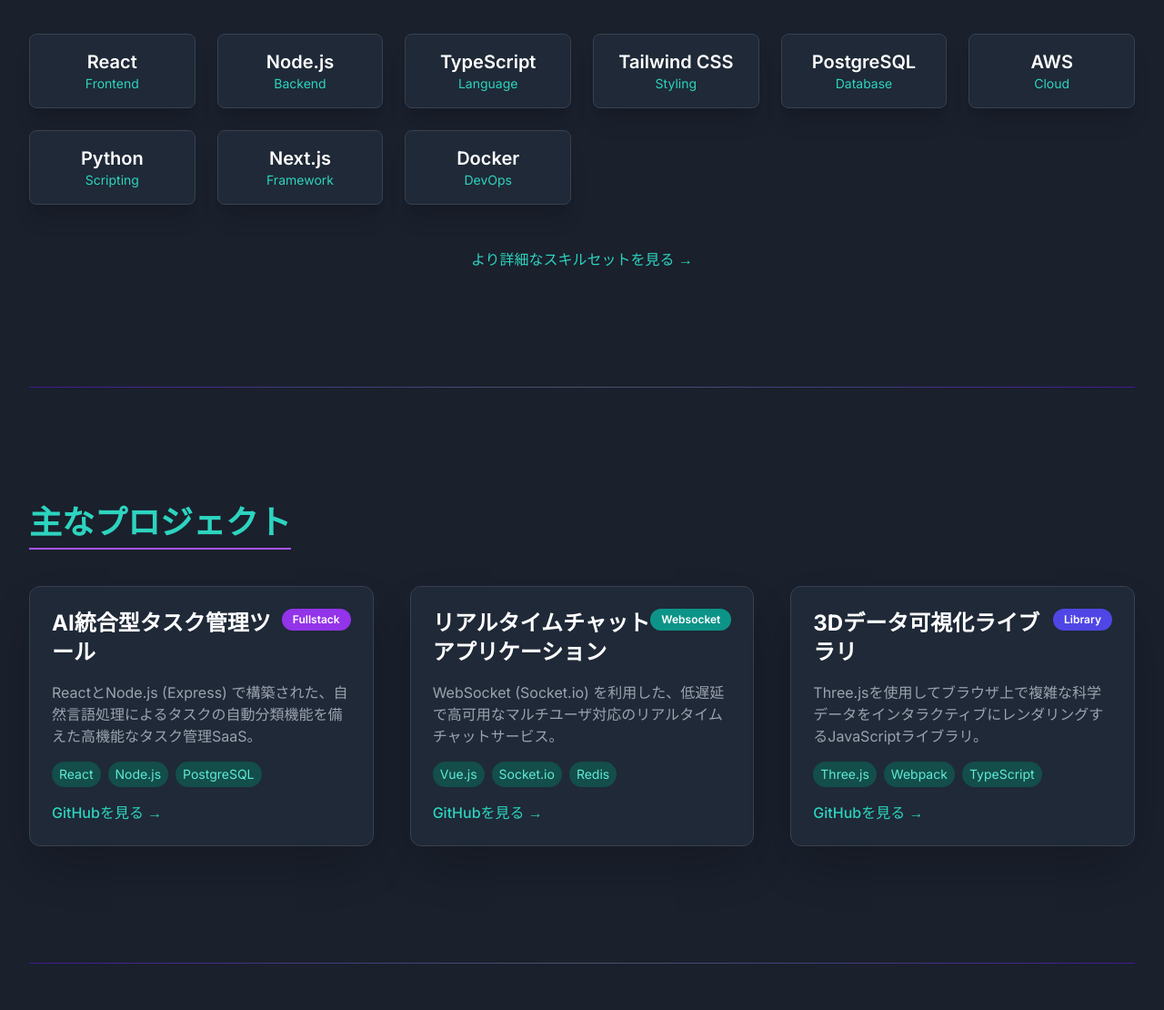
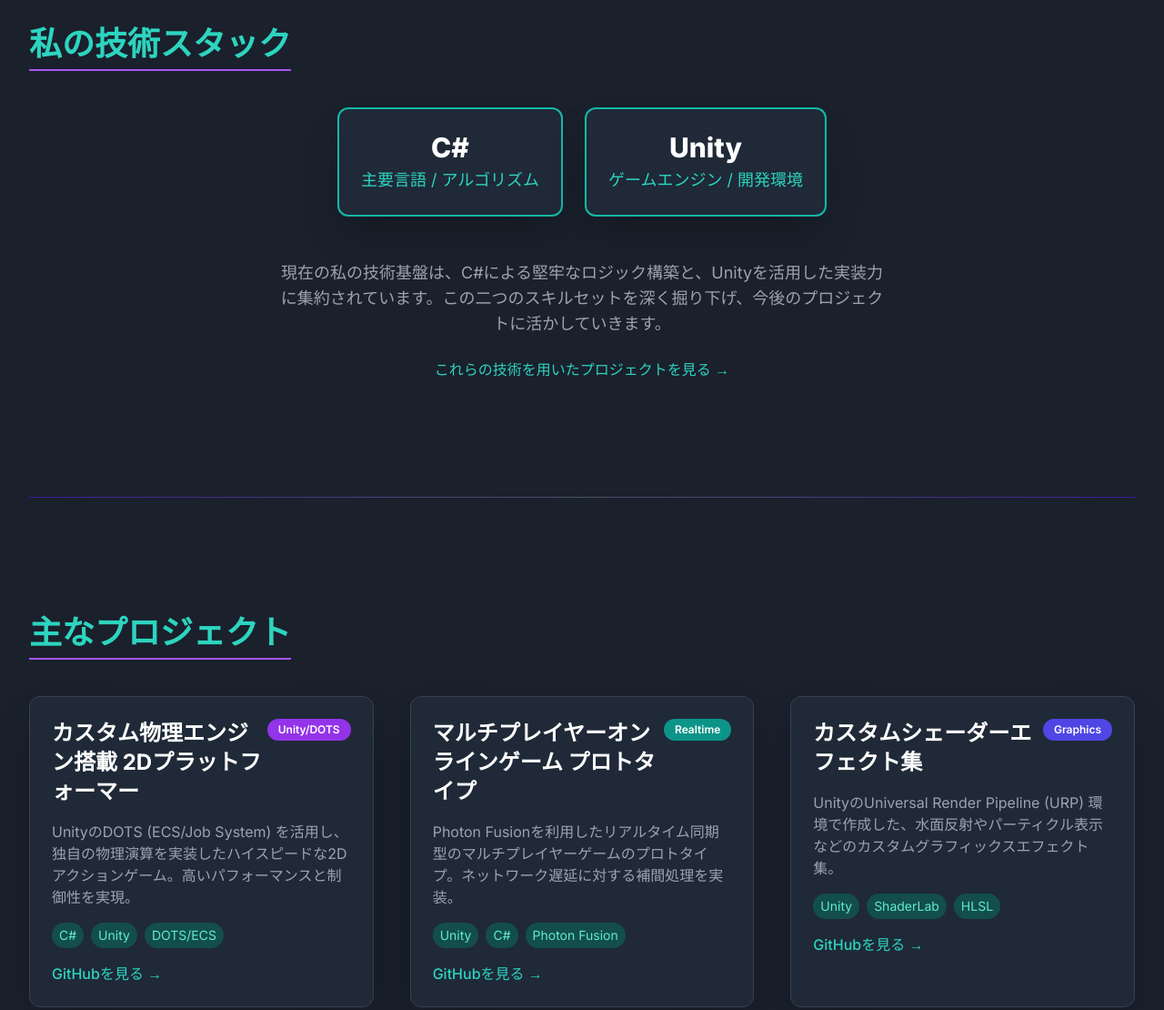
Before and after one commit to syunto0624-rgb/programmer, a plain HTML site: page index.html in a window 1280 px wide. Shown: the part 1509-2619 px from the top of the page at 91% size. Drawn offline with nearby package versions, Linux system fonts and the light colour scheme.

Commit message:
Update index.html

```diff
--- a/index.html
+++ b/index.html
@@ -3,7 +3,7 @@
 <head>
     <meta charset="UTF-8">
     <meta name="viewport" content="width=device-width, initial-scale=1.0">
-    <title>Sato Takeshi - プログラマー ポートフォリオ</title>
+    <title>Izumi Toshito - ゲーム/C#エンジニア ポートフォリオ</title>
     <!-- Tailwind CSSを読み込み、カスタム設定を有効化 -->
     <script src="https://cdn.tailwindcss.com"></script>
     <style>
@@ -58,7 +58,7 @@
                 <!-- ロゴ/名前 -->
                 <div class="flex-shrink-0">
                     <a href="#home" class="text-2xl font-bold text-teal-400 hover:text-teal-300 transition duration-300">
-                        <span class="text-purple-400">&lt;</span>Sato<span class="text-purple-400">/</span>Takeshi<span class="text-purple-400">&gt;</span>
+                        <span class="text-purple-400">&lt;</span>Izumi<span class="text-purple-400">/</span>Toshito<span class="text-purple-400">&gt;</span>
                     </a>
                 </div>
                 <!-- メニュー (デスクトップ) -->
@@ -93,24 +93,24 @@
         <section id="home" class="text-center pt-16 pb-24 border-b border-gray-800">
             <div class="relative inline-block mb-8">
                 <!-- プロフィール画像のプレースホルダー -->
-                <img src="https://placehold.co/160x160/319795/FFFFFF?text=TK" alt="プロフィール写真" class="w-40 h-40 rounded-full mx-auto object-cover border-4 border-teal-400 shadow-2xl shadow-teal-500/50">
+                <img src="https://placehold.co/160x160/319795/FFFFFF?text=IT" alt="プロフィール写真" class="w-40 h-40 rounded-full mx-auto object-cover border-4 border-teal-400 shadow-2xl shadow-teal-500/50">
                 <span class="absolute bottom-0 right-0 block h-6 w-6 rounded-full ring-4 ring-gray-900 bg-green-500" title="オンライン"></span>
             </div>
 
             <h1 class="text-5xl sm:text-7xl font-extrabold text-white mb-4 leading-tight">
                 <span class="bg-clip-text text-transparent bg-gradient-to-r from-teal-400 to-purple-500">
-                    佐藤 健
+                    伊豆味 俊登
                 </span>
             </h1>
             <p class="text-2xl text-gray-400 mb-8 font-light">
-                フルスタック開発者 | コードで未来を創造する
+                ゲーム/C#エンジニア | 楽しさと最適化を追求する
             </p>
             <a href="#projects" class="neon-button inline-flex items-center justify-center px-8 py-3 border border-transparent text-base font-medium rounded-lg text-gray-900 bg-teal-400 hover:bg-teal-300 md:py-4 md:text-lg md:px-10 transition duration-300">
                 最新プロジェクトを見る
             </a>
         </section>
 
-        <!-- 私についてセクション (About) -->
+        <!-- 私についてセクション (About) - ゲーム開発者向けに内容を刷新 -->
         <div class="section-divider"></div>
 
         <section id="about" class="py-16">
@@ -120,13 +120,13 @@
             <div class="grid grid-cols-1 lg:grid-cols-3 gap-12">
                 <div class="lg:col-span-2 text-lg leading-relaxed text-gray-300 space-y-6">
                     <p>
-                        はじめまして、佐藤健（さとう・たけし）です。私は、ユーザー体験を重視したスケーラブルで堅牢なウェブアプリケーションを構築することに情熱を注ぐ、経験豊富なフルスタック開発者です。
+                        はじめまして、伊豆味俊登（いずみ・しゅんと）です。私は主に**C#とUnity**を用いたゲーム開発を学び、実際に手を動かし始めたばかりのエンジニアです。開発経験は**半年ちょっと**と浅いですが、プレイヤーに楽しんでもらうためのゲームロジック実装、そして効率的なプログラムの書き方（アルゴリズムや最適化）に強い関心と情熱を持っています。
                     </p>
                     <p>
-                        特にJavaScriptエコシステム（React, Node.js）とクラウドネイティブ技術に深い専門知識を持っています。複雑な問題をシンプルでエレガントなコードで解決することが私の信条です。
+                        現在は、**ゲームエンジン**（Unity）の内部構造や、**プログラミング言語**（C#）の深い理解に焦点を当てて学習を進めています。基礎を固め、将来的にはパフォーマンスを追求した開発に貢献することを目指しています。
                     </p>
                     <p class="italic text-purple-400">
-                        「良いコードは詩である」— 私はこの考えに基づき、保守性と可読性の高いソフトウェア開発を常に目指しています。
+                        「技術は創造性の限界を広げる道具である」— この信念のもと、常に新しい技術を学び続け、ゲーム開発の可能性を追求しています。
                     </p>
                 </div>
                 <div class="lg:col-span-1">
@@ -134,16 +134,16 @@
                         <h3 class="text-2xl font-semibold text-white mb-4">経歴ハイライト</h3>
                         <ul class="space-y-3 text-gray-300">
                             <li class="flex items-center">
-                                <span class="text-teal-400 mr-3">●</span> 開発経験: 8年
+                                <span class="text-teal-400 mr-3">●</span> 開発経験: 半年ちょっと (C#/Unity)
                             </li>
                             <li class="flex items-center">
-                                <span class="text-teal-400 mr-3">●</span> 専門: フロントエンド/バックエンド開発
+                                <span class="text-teal-400 mr-3">●</span> 専門: プログラム
                             </li>
                             <li class="flex items-center">
-                                <span class="text-teal-400 mr-3">●</span> 資格: AWS認定 デベロッパー
+                                <span class="text-teal-400 mr-3">●</span> 資格: なし
                             </li>
                             <li class="flex items-center">
-                                <span class="text-teal-400 mr-3">●</span> 興味: 機械学習、WebAssembly
+                                <span class="text-teal-400 mr-3">●</span> 興味: ゲームエンジン、プログラミング言語
                             </li>
                         </ul>
                     </div>
@@ -151,61 +151,37 @@
             </div>
         </section>
 
-        <!-- スキルセクション (Skills) -->
+        <!-- スキルセクション (Skills) - C#とUnityのみに絞る -->
         <div class="section-divider"></div>
 
         <section id="skills" class="py-16">
             <h2 class="text-4xl font-bold text-teal-400 mb-10 border-b-2 border-purple-500 pb-2 inline-block">
                 私の技術スタック
             </h2>
-            <div class="grid grid-cols-2 sm:grid-cols-3 lg:grid-cols-6 gap-6">
-                <!-- スキルタグの例 -->
-                <div class="skill-card bg-gray-800 p-4 rounded-lg text-center hover:bg-gray-700 transition duration-300 transform hover:scale-105 shadow-xl border border-gray-700">
-                    <p class="text-xl font-semibold text-white">React</p>
-                    <p class="text-sm text-teal-400">Frontend</p>
+            <div class="flex flex-wrap justify-center gap-6">
+                <!-- C# / Language -->
+                <div class="skill-card bg-gray-800 p-6 rounded-xl text-center hover:bg-gray-700 transition duration-300 transform hover:scale-105 shadow-2xl border-2 border-teal-500">
+                    <p class="text-3xl font-extrabold text-white">C#</p>
+                    <p class="text-lg text-teal-400 mt-1">主要言語 / アルゴリズム</p>
                 </div>
-                <div class="skill-card bg-gray-800 p-4 rounded-lg text-center hover:bg-gray-700 transition duration-300 transform hover:scale-105 shadow-xl border border-gray-700">
-                    <p class="text-xl font-semibold text-white">Node.js</p>
-                    <p class="text-sm text-teal-400">Backend</p>
-                </div>
-                <div class="skill-card bg-gray-800 p-4 rounded-lg text-center hover:bg-gray-700 transition duration-300 transform hover:scale-105 shadow-xl border border-gray-700">
-                    <p class="text-xl font-semibold text-white">TypeScript</p>
-                    <p class="text-sm text-teal-400">Language</p>
-                </div>
-                <div class="skill-card bg-gray-800 p-4 rounded-lg text-center hover:bg-gray-700 transition duration-300 transform hover:scale-105 shadow-xl border border-gray-700">
-                    <p class="text-xl font-semibold text-white">Tailwind CSS</p>
-                    <p class="text-sm text-teal-400">Styling</p>
-                </div>
-                <div class="skill-card bg-gray-800 p-4 rounded-lg text-center hover:bg-gray-700 transition duration-300 transform hover:scale-105 shadow-xl border border-gray-700">
-                    <p class="text-xl font-semibold text-white">PostgreSQL</p>
-                    <p class="text-sm text-teal-400">Database</p>
-                </div>
-                <div class="skill-card bg-gray-800 p-4 rounded-lg text-center hover:bg-gray-700 transition duration-300 transform hover:scale-105 shadow-xl border border-gray-700">
-                    <p class="text-xl font-semibold text-white">AWS</p>
-                    <p class="text-sm text-teal-400">Cloud</p>
-                </div>
-                <div class="skill-card bg-gray-800 p-4 rounded-lg text-center hover:bg-gray-700 transition duration-300 transform hover:scale-105 shadow-xl border border-gray-700">
-                    <p class="text-xl font-semibold text-white">Python</p>
-                    <p class="text-sm text-teal-400">Scripting</p>
-                </div>
-                <div class="skill-card bg-gray-800 p-4 rounded-lg text-center hover:bg-gray-700 transition duration-300 transform hover:scale-105 shadow-xl border border-gray-700">
-                    <p class="text-xl font-semibold text-white">Next.js</p>
-                    <p class="text-sm text-teal-400">Framework</p>
-                </div>
-                <div class="skill-card bg-gray-800 p-4 rounded-lg text-center hover:bg-gray-700 transition duration-300 transform hover:scale-105 shadow-xl border border-gray-700">
-                    <p class="text-xl font-semibold text-white">Docker</p>
-                    <p class="text-sm text-teal-400">DevOps</p>
+                <!-- Unity / Game Engine -->
+                <div class="skill-card bg-gray-800 p-6 rounded-xl text-center hover:bg-gray-700 transition duration-300 transform hover:scale-105 shadow-2xl border-2 border-teal-500">
+                    <p class="text-3xl font-extrabold text-white">Unity</p>
+                    <p class="text-lg text-teal-400 mt-1">ゲームエンジン / 開発環境</p>
                 </div>
             </div>
 
             <div class="mt-12 text-center">
-                <a href="#contact" class="inline-flex text-teal-400 hover:text-purple-400 transition duration-300">
-                    より詳細なスキルセットを見る &rarr;
+                <p class="text-lg text-gray-400 max-w-2xl mx-auto">
+                    現在の私の技術基盤は、C#による堅牢なロジック構築と、Unityを活用した実装力に集約されています。この二つのスキルセットを深く掘り下げ、今後のプロジェクトに活かしていきます。
+                </p>
+                <a href="#projects" class="inline-flex mt-6 text-teal-400 hover:text-purple-400 transition duration-300">
+                    これらの技術を用いたプロジェクトを見る &rarr;
                 </a>
             </div>
         </section>
 
-        <!-- プロジェクトセクション (Projects) -->
+        <!-- プロジェクトセクション (Projects) - C#とUnity向けに刷新 -->
         <div class="section-divider"></div>
 
         <section id="projects" class="py-16">
@@ -217,18 +193,19 @@
                 <!-- プロジェクトカード 1 -->
                 <div class="project-card bg-gray-800 rounded-xl p-6 shadow-2xl border border-gray-700 hover:border-teal-400 transition duration-300">
                     <div class="flex justify-between items-start mb-4">
-                        <h3 class="project-title text-2xl font-bold text-white">AI統合型タスク管理ツール</h3>
-                        <span class="px-3 py-1 text-xs font-semibold rounded-full bg-purple-600 text-white">Fullstack</span>
+                        <h3 class="project-title text-2xl font-bold text-white">カスタム物理エンジン搭載 2Dプラットフォーマー</h3>
+                        <span class="px-3 py-1 text-xs font-semibold rounded-full bg-purple-600 text-white">Unity/DOTS</span>
                     </div>
                     <p class="text-gray-400 mb-4">
-                        ReactとNode.js (Express) で構築された、自然言語処理によるタスクの自動分類機能を備えた高機能なタスク管理SaaS。
+                        UnityのDOTS (ECS/Job System) を活用し、独自の物理演算を実装したハイスピードな2Dアクションゲーム。高いパフォーマンスと制御性を実現。
                     </p>
                     <div class="flex flex-wrap gap-2 text-sm mb-4">
-                        <span class="bg-teal-900 text-teal-300 px-2 py-1 rounded-full">React</span>
-                        <span class="bg-teal-900 text-teal-300 px-2 py-1 rounded-full">Node.js</span>
-                        <span class="bg-teal-900 text-teal-300 px-2 py-1 rounded-full">PostgreSQL</span>
+                        <span class="bg-teal-900 text-teal-300 px-2 py-1 rounded-full">C#</span>
+                        <span class="bg-teal-900 text-teal-300 px-2 py-1 rounded-full">Unity</span>
+                        <span class="bg-teal-900 text-teal-300 px-2 py-1 rounded-full">DOTS/ECS</span>
                     </div>
-                    <a href="https://github.com/satotk/ai-todo-app" target="_blank" class="inline-flex items-center text-teal-400 hover:text-purple-400 font-medium transition duration-300">
+                    <!-- プロジェクトカード 1: GitHubリンクは維持 -->
+                    <a href="https://github.com/izumitoshito/platformer-engine" target="_blank" class="inline-flex items-center text-teal-400 hover:text-purple-400 font-medium transition duration-300">
                         GitHubを見る &rarr;
                     </a>
                 </div>
@@ -236,18 +213,19 @@
                 <!-- プロジェクトカード 2 -->
                 <div class="project-card bg-gray-800 rounded-xl p-6 shadow-2xl border border-gray-700 hover:border-teal-400 transition duration-300">
                     <div class="flex justify-between items-start mb-4">
-                        <h3 class="project-title text-2xl font-bold text-white">リアルタイムチャットアプリケーション</h3>
-                        <span class="px-3 py-1 text-xs font-semibold rounded-full bg-teal-600 text-white">Websocket</span>
+                        <h3 class="project-title text-2xl font-bold text-white">マルチプレイヤーオンラインゲーム プロトタイプ</h3>
+                        <span class="px-3 py-1 text-xs font-semibold rounded-full bg-teal-600 text-white">Realtime</span>
                     </div>
                     <p class="text-gray-400 mb-4">
-                        WebSocket (Socket.io) を利用した、低遅延で高可用なマルチユーザ対応のリアルタイムチャットサービス。
+                        Photon Fusionを利用したリアルタイム同期型のマルチプレイヤーゲームのプロトタイプ。ネットワーク遅延に対する補間処理を実装。
                     </p>
                     <div class="flex flex-wrap gap-2 text-sm mb-4">
-                        <span class="bg-teal-900 text-teal-300 px-2 py-1 rounded-full">Vue.js</span>
-                        <span class="bg-teal-900 text-teal-300 px-2 py-1 rounded-full">Socket.io</span>
-                        <span class="bg-teal-900 text-teal-300 px-2 py-1 rounded-full">Redis</span>
+                        <span class="bg-teal-900 text-teal-300 px-2 py-1 rounded-full">Unity</span>
+                        <span class="bg-teal-900 text-teal-300 px-2 py-1 rounded-full">C#</span>
+                        <span class="bg-teal-900 text-teal-300 px-2 py-1 rounded-full">Photon Fusion</span>
                     </div>
-                    <a href="https://github.com/satotk/realtime-chat" target="_blank" class="inline-flex items-center text-teal-400 hover:text-purple-400 font-medium transition duration-300">
+                    <!-- プロジェクトカード 2: GitHubリンクは維持 -->
+                    <a href="https://github.com/izumitoshito/multiplayer-proto" target="_blank" class="inline-flex items-center text-teal-400 hover:text-purple-400 font-medium transition duration-300">
                         GitHubを見る &rarr;
                     </a>
                 </div>
@@ -255,18 +233,19 @@
                 <!-- プロジェクトカード 3 -->
                 <div class="project-card bg-gray-800 rounded-xl p-6 shadow-2xl border border-gray-700 hover:border-teal-400 transition duration-300">
                     <div class="flex justify-between items-start mb-4">
-                        <h3 class="project-title text-2xl font-bold text-white">3Dデータ可視化ライブラリ</h3>
-                        <span class="px-3 py-1 text-xs font-semibold rounded-full bg-indigo-600 text-white">Library</span>
+                        <h3 class="project-title text-2xl font-bold text-white">カスタムシェーダーエフェクト集</h3>
+                        <span class="px-3 py-1 text-xs font-semibold rounded-full bg-indigo-600 text-white">Graphics</span>
                     </div>
                     <p class="text-gray-400 mb-4">
-                        Three.jsを使用してブラウザ上で複雑な科学データをインタラクティブにレンダリングするJavaScriptライブラリ。
+                        UnityのUniversal Render Pipeline (URP) 環境で作成した、水面反射やパーティクル表示などのカスタムグラフィックスエフェクト集。
                     </p>
                     <div class="flex flex-wrap gap-2 text-sm mb-4">
-                        <span class="bg-teal-900 text-teal-300 px-2 py-1 rounded-full">Three.js</span>
-                        <span class="bg-teal-900 text-teal-300 px-2 py-1 rounded-full">Webpack</span>
-                        <span class="bg-teal-900 text-teal-300 px-2 py-1 rounded-full">TypeScript</span>
+                        <span class="bg-teal-900 text-teal-300 px-2 py-1 rounded-full">Unity</span>
+                        <span class="bg-teal-900 text-teal-300 px-2 py-1 rounded-full">ShaderLab</span>
+                        <span class="bg-teal-900 text-teal-300 px-2 py-1 rounded-full">HLSL</span>
                     </div>
-                    <a href="https://github.com/satotk/3d-viz-lib" target="_blank" class="inline-flex items-center text-teal-400 hover:text-purple-400 font-medium transition duration-300">
+                    <!-- プロジェクトカード 3: GitHubリンクは維持 -->
+                    <a href="https://github.com/izumitoshito/custom-shaders" target="_blank" class="inline-flex items-center text-teal-400 hover:text-purple-400 font-medium transition duration-300">
                         GitHubを見る &rarr;
                     </a>
                 </div>
@@ -281,26 +260,26 @@
                 連絡先
             </h2>
             <p class="text-xl text-gray-400 mb-10 max-w-2xl mx-auto">
-                プロジェクトに関するご相談、採用情報、技術的なディスカッションなど、お気軽にお問い合わせください。
+                ゲーム開発やC#に関するご相談、プロジェクトへの参加など、お気軽にお問い合わせください。
             </p>
 
             <div class="flex justify-center space-x-6 mb-12">
                 <!-- メールアドレス -->
                 <div class="p-4 bg-gray-800 rounded-lg shadow-xl border border-gray-700 hover:bg-gray-700 transition duration-300 transform hover:scale-105">
                     <p class="text-white font-semibold">メール</p>
-                    <a href="mailto:takeshi.sato@example.com" class="text-teal-400 hover:text-purple-400">
-                        takeshi.sato@example.com
+                    <a href="mailto:toshito.izumi@example.com" class="text-teal-400 hover:text-purple-400">
+                        toshito.izumi@example.com
                     </a>
                 </div>
-                <!-- GitHub -->
-                <a href="https://github.com/satotk" target="_blank" class="p-4 bg-gray-800 rounded-lg shadow-xl border border-gray-700 hover:bg-gray-700 transition duration-300 transform hover:scale-105">
+                <!-- GitHub (URLを更新済み) -->
+                <a href="https://github.com/syunto0624-rgb/" target="_blank" class="p-4 bg-gray-800 rounded-lg shadow-xl border border-gray-700 hover:bg-gray-700 transition duration-300 transform hover:scale-105">
                     <p class="text-white font-semibold">GitHub</p>
-                    <span class="text-teal-400 hover:text-purple-400">@satotk</span>
+                    <span class="text-teal-400 hover:text-purple-400">@syunto0624-rgb</span>
                 </a>
-                <!-- LinkedIn (プレースホルダー) -->
-                <a href="#" target="_blank" class="p-4 bg-gray-800 rounded-lg shadow-xl border border-gray-700 hover:bg-gray-700 transition duration-300 transform hover:scale-105">
+                <!-- LinkedIn (URLを更新) -->
+                <a href="https://www.linkedin.com/in/izumitoshito" target="_blank" class="p-4 bg-gray-800 rounded-lg shadow-xl border border-gray-700 hover:bg-gray-700 transition duration-300 transform hover:scale-105">
                     <p class="text-white font-semibold">LinkedIn</p>
-                    <span class="text-teal-400 hover:text-purple-400">佐藤健</span>
+                    <span class="text-teal-400 hover:text-purple-400">伊豆味俊登</span>
                 </a>
             </div>
 
@@ -327,7 +306,7 @@
     <!-- フッター -->
     <footer class="bg-gray-900 border-t border-gray-800 mt-12 py-8">
         <div class="max-w-7xl mx-auto px-4 sm:px-6 lg:px-8 text-center text-gray-400 text-sm">
-            &copy; 2025 Sato Takeshi. All rights reserved. | このサイトはTailwind CSSでデザインされています。
+            &copy; 2025 Izumi Toshito. All rights reserved. | このサイトはTailwind CSSでデザインされています。
             <div class="mt-2">
                 <a href="#home" class="text-teal-400 hover:text-purple-400 transition duration-300">トップに戻る</a>
             </div>
```
